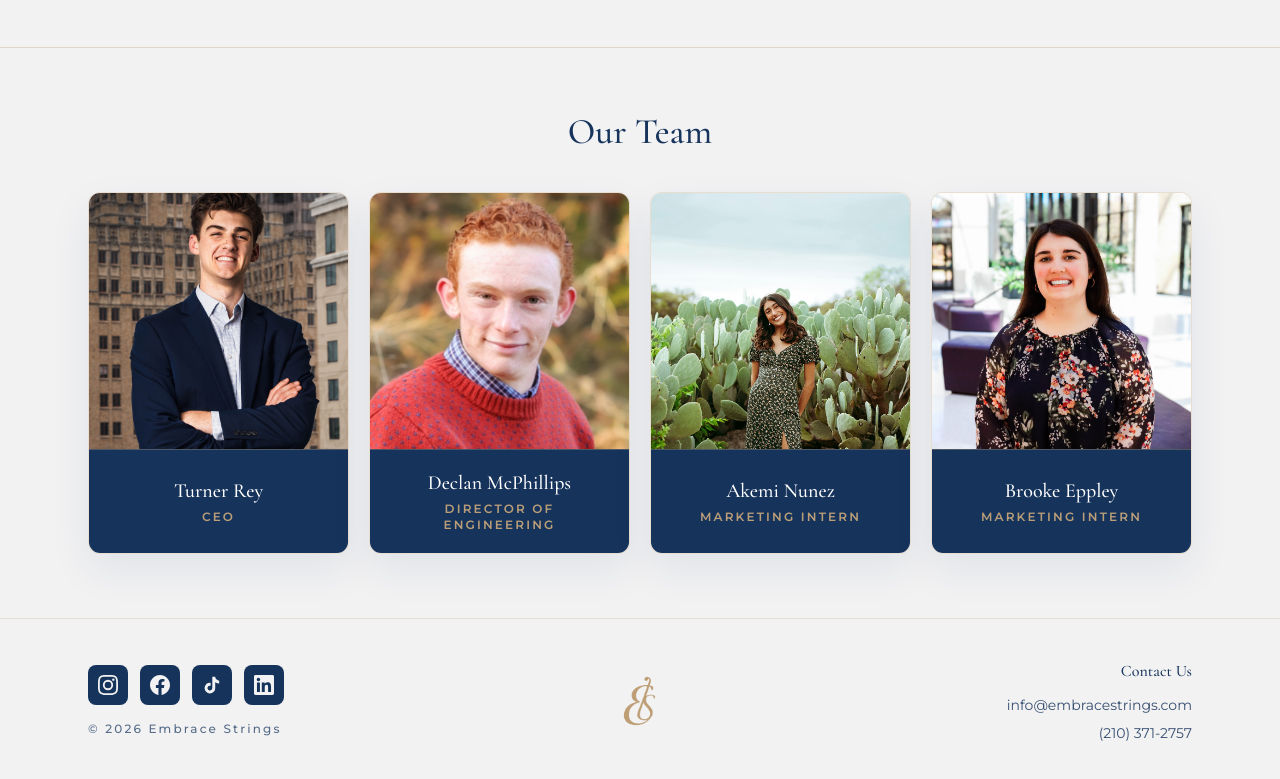
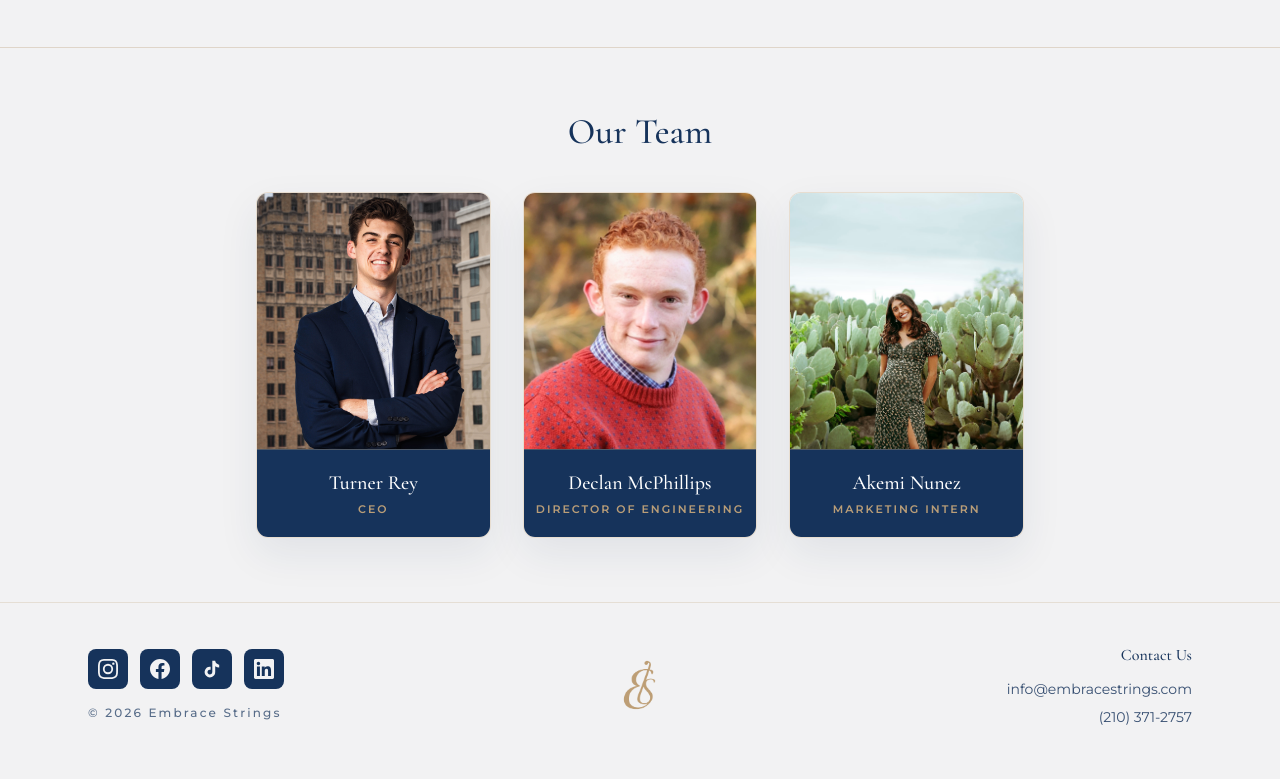
Before and after one commit to embracestrings/embrace-strings-site, a Next.js app: page /about in a window 1280 px wide. Shown: the part 1386-2165 px from the top of the page. Built offline with nearby package versions, Linux system fonts and the light colour scheme.

Commit message:
Remove Brooke from team, fit Declan's title on one line, retune grid to 3 cards

```diff
--- a/app/components/about/Team.tsx
+++ b/app/components/about/Team.tsx
@@ -22,12 +22,6 @@ const team = [
     image: "/akemi-headshot.jpg",
     href: "https://www.linkedin.com/in/akeminunez/",
   },
-  {
-    name: "Brooke Eppley",
-    role: "Marketing Intern",
-    image: "/brooke-headshot.jpg",
-    href: "https://www.linkedin.com/in/brooke-eppley/",
-  },
 ];
 
 export default function Team() {
@@ -43,7 +37,7 @@ export default function Team() {
         Our Team
       </motion.h2>
 
-      <div className="mt-10 grid gap-5 sm:grid-cols-2 lg:grid-cols-4">
+      <div className="mt-10 grid gap-6 sm:grid-cols-3 sm:gap-8 sm:max-w-3xl sm:mx-auto">
         {team.map((member, i) => (
           <motion.article
             key={member.name}
@@ -75,11 +69,11 @@ export default function Team() {
                   </svg>
                 </div>
               </div>
-              <div className="flex min-h-[6.5rem] flex-col items-center justify-center border-t border-[#ba9e78]/35 bg-[#16335b] px-4 py-4 text-center transition-colors duration-300 group-hover:bg-[#1c3e6e]">
+              <div className="flex min-h-[5.5rem] flex-col items-center justify-center border-t border-[#ba9e78]/35 bg-[#16335b] px-4 py-4 text-center transition-colors duration-300 group-hover:bg-[#1c3e6e]">
                 <h3 className="text-xl font-medium leading-snug text-white transition-colors duration-300 group-hover:text-[#ba9e78]">
                   {member.name}
                 </h3>
-                <p className="mt-1 text-xs font-semibold uppercase tracking-[0.18em] text-[#ba9e78]">{member.role}</p>
+                <p className="mt-1 whitespace-nowrap text-[11px] font-semibold uppercase tracking-[0.18em] text-[#ba9e78]">{member.role}</p>
               </div>
             </a>
           </motion.article>
```
